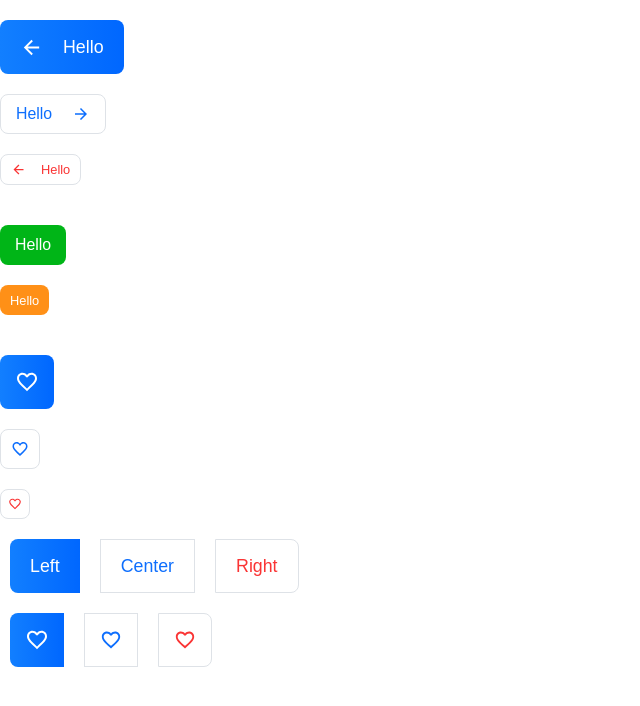
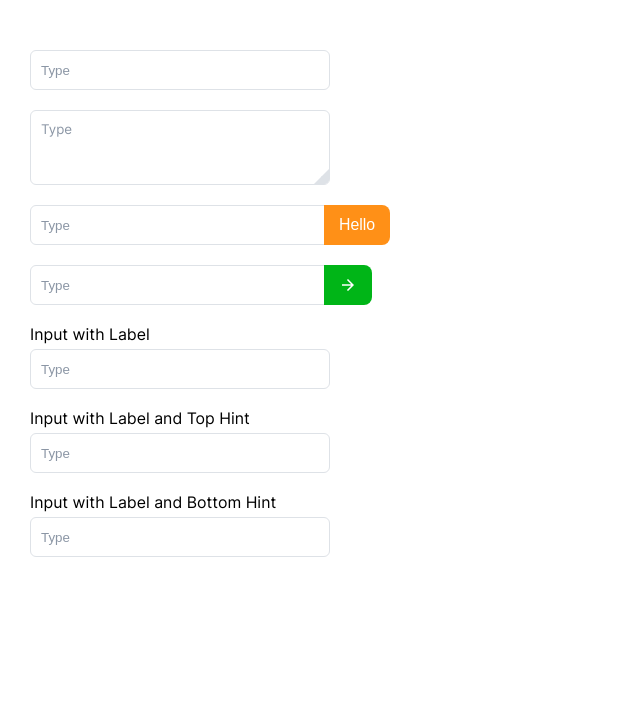
Before and after one commit to martiniucanastasia/next-ts-commerce, a Next.js app: page /preview in a window 1280 px wide. Shown: the top 706 px of the page, without its empty margins (0-640 px from the left). Built offline with nearby package versions, Linux system fonts and the light colour scheme.

Commit message:
Add Input component

```diff
--- a/src/app/layout.tsx
+++ b/src/app/layout.tsx
@@ -1,9 +1,13 @@
+"use client";
+
+import { GlobalStyles } from "@/styles/global";
 import StyledComponentsRegistry from "../lib/registry";
 
 export default function Layout({ children }: { children: React.ReactNode }) {
   return (
     <html lang="en">
       <body>
+        <GlobalStyles />
         <StyledComponentsRegistry>{children}</StyledComponentsRegistry>
       </body>
     </html>
--- a/src/app/preview/page.tsx
+++ b/src/app/preview/page.tsx
@@ -1,91 +1,54 @@
 "use client";
 
-import { GlobalStyles } from "@/styles/global";
+import { Button } from "@/components/UI/Buttons/Button";
+//Preview components
+import { Input } from "@/components/UI/Input/Input";
 
-//Preview components
-import { Button } from "../../components/UI/Buttons/Button";
-import { IconButton } from "../../components/UI/Buttons/IconButton";
-
-import TestRight from "../../assets/svg/icon/control/arrow_back.svg";
-import TestLeft from "../../assets/svg/icon/control/arrow_forward.svg";
-import TestHeart from "../../assets/svg/icon/control/favorite_border.svg";
+import ArrowSvg from "../../assets/svg/icon/control/arrow_forward.svg";
 
 export default function Preview() {
   return (
-    <>
-      <GlobalStyles />
+    <div style={{ maxWidth: "300px", margin: "30px" }}>
+      <br />
+      <Input placeholder="Type" />
+      <br />
+      <Input placeholder="Type" isTextarea={true} />
 
+      {/* Group Inputs */}
       <br />
-      <Button size="large" variant="primary">
-        <TestRight />
-        Hello
-      </Button>
+      <Input
+        placeholder="Type"
+        button={
+          <Button visual="right" variant="fifth">
+            Hello
+          </Button>
+        }
+      />
       <br />
-      <Button size="normal" variant="secondary">
-        Hello
-        <TestLeft />
-      </Button>
+      <Input
+        placeholder="Type"
+        button={
+          <Button visual="right" variant="quaternary">
+            <ArrowSvg />
+          </Button>
+        }
+      />
+
+      {/* Labels and Hints */}
       <br />
-      <Button size="small" variant="tertiary">
-        <TestRight />
-        Hello
-      </Button>
+      <Input placeholder="Type" label="Input with Label" />
       <br />
-
+      <Input
+        placeholder="Type"
+        label="Input with Label and Top Hint"
+        hintTop="Hint the text top"
+      />
       <br />
-      <Button size="normal" variant="quaternary">
-        Hello
-      </Button>
-      <br />
-      <Button size="small" variant="fifth">
-        Hello
-      </Button>
-      <br />
-
-      <br />
-      <IconButton size="large" variant="primary">
-        <TestHeart />
-      </IconButton>
-      <br />
-      <IconButton size="normal" variant="secondary">
-        <TestHeart />
-      </IconButton>
-      <br />
-      <IconButton size="small" variant="tertiary">
-        <TestHeart />
-      </IconButton>
-      <br />
-
-      <div style={{ display: "flex", flexDirection: "row", gap: "10px" }}>
-        <br />
-        <Button size="large" variant="primary" visual="left">
-          Left
-        </Button>
-        <br />
-        <Button size="large" variant="secondary" visual="center">
-          Center
-        </Button>
-        <br />
-        <Button size="large" variant="tertiary" visual="right">
-          Right
-        </Button>
-      </div>
-      <br />
-      <div style={{ display: "flex", flexDirection: "row", gap: "10px" }}>
-        <br />
-        <IconButton size="large" variant="primary" visual="left">
-          <TestHeart />
-        </IconButton>
-        <br />
-        <IconButton size="large" variant="secondary" visual="center">
-          <TestHeart />
-        </IconButton>
-        <br />
-        <IconButton size="large" variant="tertiary" visual="right">
-          <TestHeart />
-        </IconButton>
-        <br />
-      </div>
-    </>
+      <Input
+        placeholder="Type"
+        label="Input with Label and Bottom Hint"
+        hintBottom="Hint the text bottom"
+      />
+    </div>
   );
 }
--- /dev/null
+++ b/src/components/UI/Input/Input.tsx
@@ -0,0 +1,57 @@
+import { ReactElement, useState } from "react";
+import { ButtonProps } from "../Buttons/types";
+import { inputStyles as S } from "./styles/inputStyles";
+
+export interface InputProps {
+  placeholder: string;
+  isTextarea?: boolean;
+  button?: ReactElement<ButtonProps>;
+  label?: string;
+  hintTop?: string;
+  hintBottom?: string;
+}
+
+export const Input = ({
+  placeholder,
+  isTextarea = false,
+  button,
+  label,
+  hintTop,
+  hintBottom,
+}: InputProps) => {
+  const [isFocused, setIsFocused] = useState(false);
+
+  const showHint = () => setIsFocused(true);
+
+  const hideHint = () => setIsFocused(false);
+
+  return (
+    <div>
+      <form>
+        <S.InputWrapper>
+          {label && <S.Label>{label}</S.Label>}
+          {hintTop && isFocused && <S.Hint>{hintTop}</S.Hint>}
+          {isTextarea ? (
+            <S.Textarea
+              rows={20}
+              cols={30}
+              onFocus={showHint}
+              onBlur={hideHint}
+              placeholder={placeholder}
+            />
+          ) : (
+            <S.Input
+              onFocus={showHint}
+              onBlur={hideHint}
+              type="text"
+              placeholder={placeholder}
+            />
+          )}
+
+          {hintBottom && isFocused && <S.Hint>{hintBottom}</S.Hint>}
+          {button && <S.ButtonWrapper>{button}</S.ButtonWrapper>}
+        </S.InputWrapper>
+      </form>
+    </div>
+  );
+};
--- /dev/null
+++ b/src/components/UI/Input/styles/inputStyles.ts
@@ -0,0 +1,71 @@
+import styled from "styled-components";
+import { pxToRem } from "@/styles/_common";
+
+export const inputStyles = {
+  InputWrapper: styled.div`
+    display: flex;
+    flex-direction: column;
+    position: relative;
+  `,
+  Input: styled.input`
+    display: block;
+    overflow: hidden;
+    width: 100%;
+    min-height: ${pxToRem(40)};
+    padding: ${pxToRem(10)};
+
+    border-radius: ${pxToRem(6)};
+    border: 1px solid var(--gray-300);
+
+    ::placeholder {
+      color: var(--gray-500);
+    }
+
+    :focus {
+      outline-color: var(--primary);
+    }
+  `,
+  Textarea: styled.textarea`
+    display: block;
+    overflow: hidden;
+
+    width: 100%;
+    max-height: ${pxToRem(75)};
+    padding: ${pxToRem(10)};
+
+    border-radius: ${pxToRem(6)};
+    border: 1px solid var(--gray-300);
+
+    ::placeholder {
+      color: var(--gray-500);
+      font-family: var(--font-primary);
+    }
+
+    :focus {
+      outline-color: var(--primary);
+    }
+
+    ::-webkit-resizer {
+      border-width: ${pxToRem(8)};
+      border-bottom-right-radius: ${pxToRem(5)};
+      border-style: solid;
+      border-color: transparent var(--gray-300) var(--gray-300) transparent;
+    }
+  `,
+
+  ButtonWrapper: styled.div`
+    position: absolute;
+    left: 98%;
+  `,
+
+  Label: styled.p`
+    padding-bottom: ${pxToRem(5)};
+    font-size: var(--text-s);
+    color: var(--gray-800);
+  `,
+  Hint: styled.span`
+    font-size: var(--text-xxs);
+    color: var(--warning);
+    padding: ${pxToRem(2)};
+  `,
+};
```
